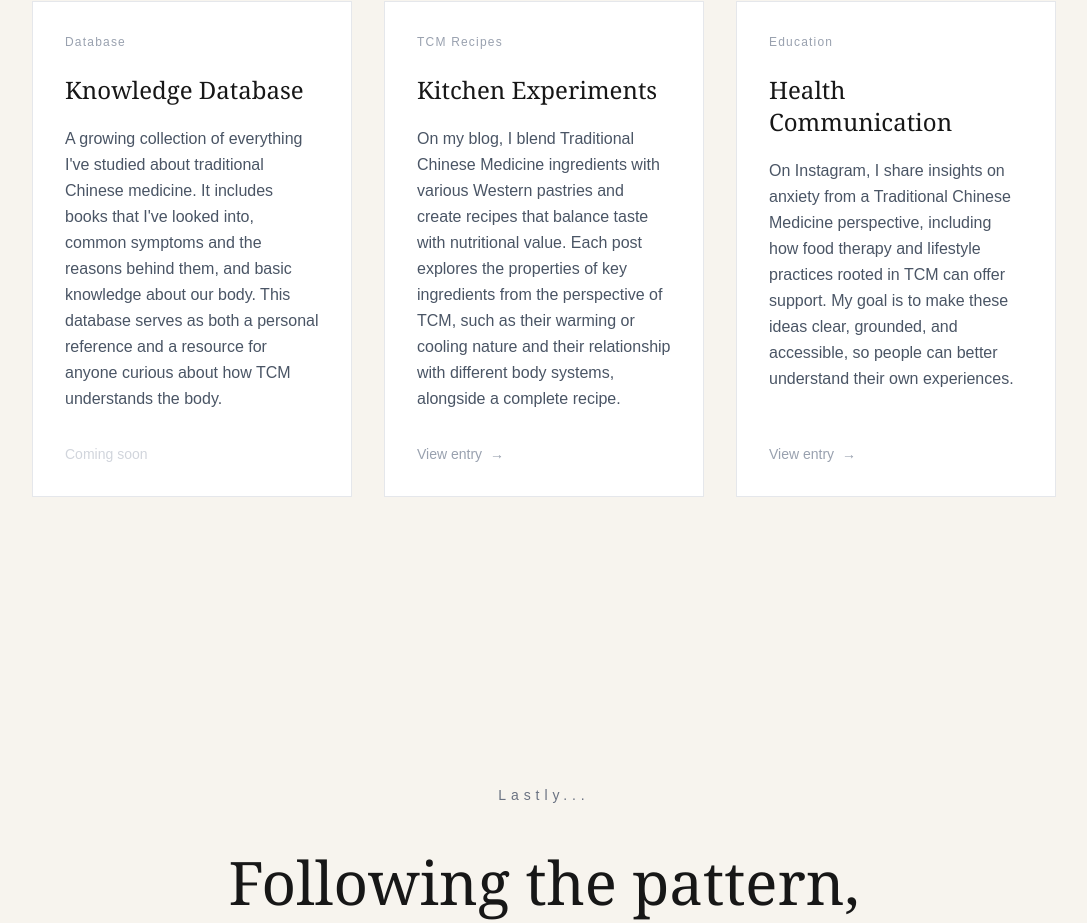
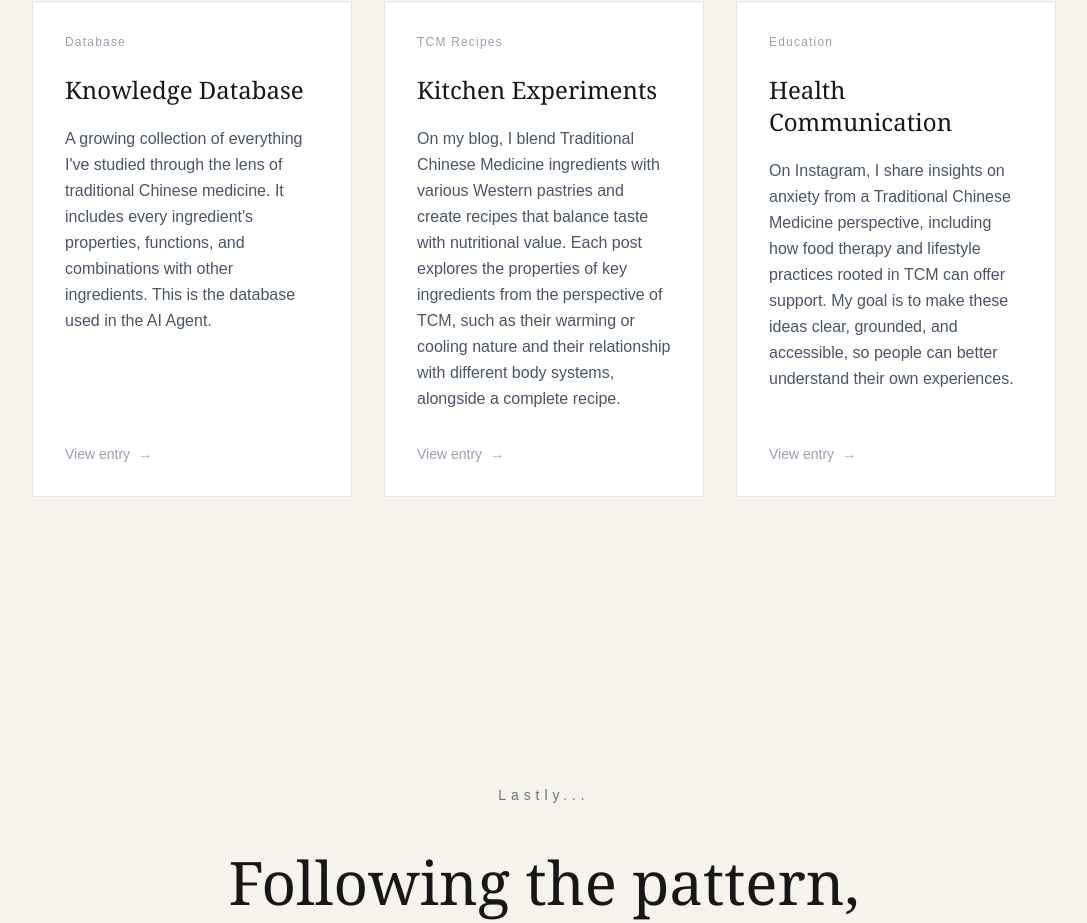
Before and after one commit to Sophie77227/Sophie-s-TCM-research-website, a Next.js app: page / in a window 1280 px wide. Shown: the part 5938-6861 px from the top of the page, without its empty margins (96-1183 px from the left). Built offline with nearby package versions, Linux system fonts and the light colour scheme.

Commit message:
Update FieldNOtes

```diff
--- a/components/FieldNotes.tsx
+++ b/components/FieldNotes.tsx
@@ -3,9 +3,9 @@ export default function FieldNotes() {
     {
       title: "Knowledge Database",
       description:
-        "A growing collection of everything I've studied about traditional Chinese medicine. It includes books that I've looked into, common symptoms and the reasons behind them, and basic knowledge about our body. This database serves as both a personal reference and a resource for anyone curious about how TCM understands the body.",
+        "A growing collection of everything I've studied through the lens of traditional Chinese medicine. It includes every ingredient's properties, functions, and combinations with other ingredients. This is the database used in the AI Agent.",
       tag: "Database",
-      link: null,
+      link: "/TCMdatabase.pdf",
     },
 
     {
```
Also changed, not shown: 1 other file (tests, documents, lock files or other folders).
